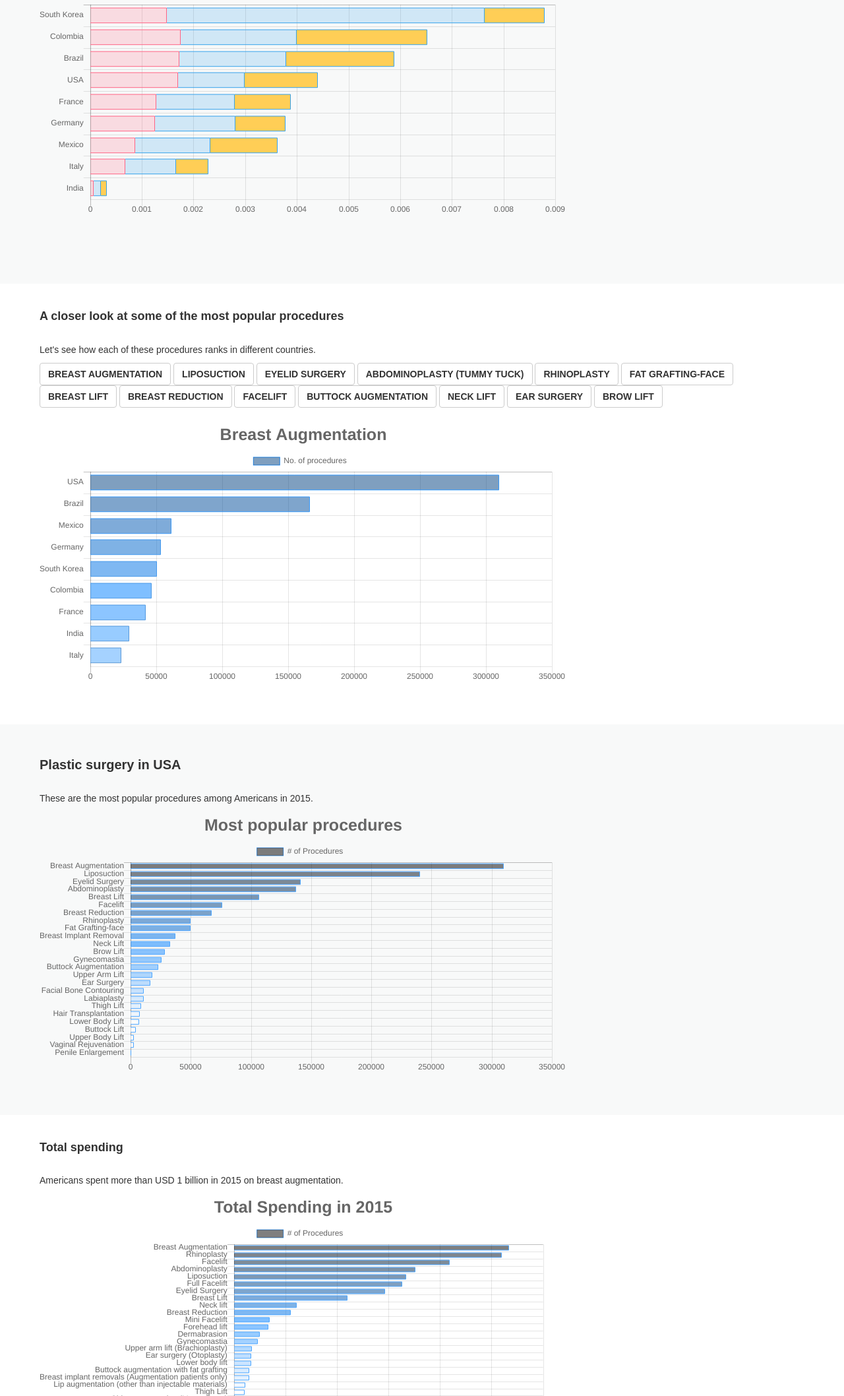
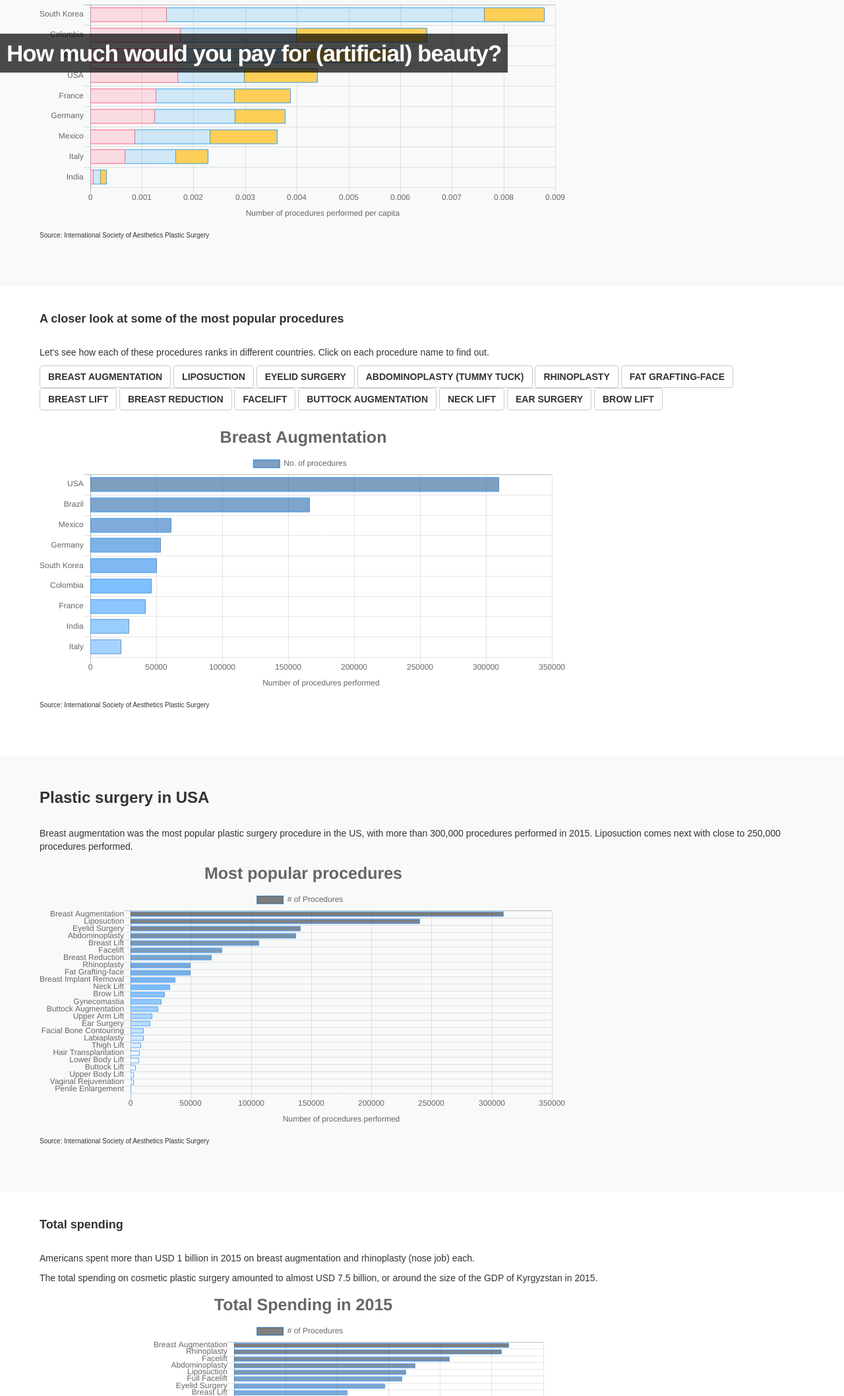
Before and after one commit to serlarusli/PlasticSurgery, a plain HTML site: page index.html in a window 1280 px wide. Shown: the part 684-2800 px from the top of the page at 66% size. Drawn offline with Linux system fonts and the light colour scheme.

Commit message:
Add files via upload

```diff
--- a/charts.js
+++ b/charts.js
@@ -1,5 +1,3 @@
-
-
 //Showing Overview Data
 var ctx1 = document.getElementById("firstChart");
 
@@ -113,10 +111,14 @@ function displaySummary() {
 	        		stacked: true,
 	        		ticks: {
 	        			beginAtZero:true
+	        		},
+	        		scaleLabel: {
+	            		display: true,
+	            		labelString: 'Number of procedures performed'
 	            	}
 	        	}],
 	            yAxes: [{
-	            	stacked: true,
+	            	stacked: true
 	            	}]
 	        }
 	        }
@@ -139,9 +141,9 @@ for (var key in sortPCData) {
 	idx++;
 };
 
-console.log(breastPCData);
-console.log(facePCData);
-console.log(othersPCData);
+//console.log(breastPCData);
+//console.log(facePCData);
+//console.log(othersPCData);
 
 function displaySummaryPC() {
 	var myGraph = new Chart(ctx1, {
@@ -239,6 +241,10 @@ function displaySummaryPC() {
 	        		stacked: true,
 	        		ticks: {
 	        			beginAtZero:true
+	        		},
+	        		scaleLabel: {
+	            		display: true,
+	            		labelString: 'Number of procedures performed per capita'
 	            	}
 	        	}],
 	            yAxes: [{
@@ -309,6 +315,10 @@ function displayProcedure(id) {
 	        		stacked: true,
 	        		ticks: {
 	        			beginAtZero:true
+	        		},
+	        		scaleLabel: {
+	            		display: true,
+	            		labelString: 'Number of procedures performed'
 	            	}
 	        	}],
 	            yAxes: [{
@@ -412,6 +422,10 @@ function displayUSAGraph() {
 	        		stacked: true,
 	        		ticks: {
 	        			beginAtZero:true
+	        		},
+	        		scaleLabel: {
+	            		display: true,
+	            		labelString: 'Number of procedures performed'
 	            	}
 	        	}],
 	            yAxes: [{
@@ -474,9 +488,13 @@ function displayUSAExp() {
 					'rgba(255, 255, 255, 0.5)',
 					'rgba(255, 255, 255, 0.5)',
 					'rgba(255, 255, 255, 0.5)',
+					'rgba(255, 255, 255, 0.5)',
+					'rgba(255, 255, 255, 0.5)',
 					'rgba(255, 255, 255, 0.5)'
 				],
 				borderColor: [
+					'rgba(77, 166, 255, 1)',
+					'rgba(77, 166, 255, 1)',
 					'rgba(77, 166, 255, 1)',
 					'rgba(77, 166, 255, 1)',
 					'rgba(77, 166, 255, 1)',
@@ -517,6 +535,10 @@ function displayUSAExp() {
 	        		stacked: true,
 	        		ticks: {
 	        			beginAtZero:true
+	        		},
+	        		scaleLabel: {
+	            		display: true,
+	            		labelString: 'Total spending (USD)'
 	            	}
 	        	}],
 	            yAxes: [{
--- a/index.html
+++ b/index.html
@@ -7,15 +7,9 @@
   </head>
 
   <body>
-    <!-- <div class = "bgimg">
-      <h1 class = "mainTitle">The Inside Job</h1>
-      <h3 class = "subtitle" >Just how much is the cost of beauty?</h3>
-    </div> -->
 
     <div class= "title">
-
       <img class = "titleImage" src="https://static.pexels.com/photos/28322/pexels-photo.jpg" alt="" />
-
       <h1 class = "mainTitle"><span>The Inside Job</span></h1>
 
       <br><br>
@@ -32,11 +26,11 @@
 
       <br>
 
-      <p>According to International Society of Aesthetics Plastic Surgery statistics, the US topped the chart in the total number of plastic surgery procedures performed in 2015. However, when the number of population is taken into account, South Korea had the highest number of plastic surgery procedures per capita.</p>
+      <p>According to International Society of Aesthetics Plastic Surgery statistics, the US topped the chart in the total number of plastic surgery with more than 1.4 million procedures performed in 2015. However, when the number of population is taken into account, South Korea had the highest number of plastic surgery procedures per capita (close to 0.009 per person).</p>
 
       <p>The survey looks at the number of plastic surgeries performed in nine countries in 2015.</p>
 
-      <p> Click below to explore... </p>
+      <p> Click the buttons below to explore. </p>
 
       <br>
 
@@ -47,12 +41,12 @@
 
       <div id="aligned">
         <div class="chart_container">
-            <canvas class = "one" id="firstChart"></canvas>
+          <canvas class = "one" id="firstChart"></canvas>
         </div>
-        <br><br>
-        <!-- <div class="chart_container">
-            <canvas class = "two" id="secondChart"></canvas>
-        </div> -->
+        <br>
+        <div class = "sources">
+          <p>Source: International Society of Aesthetics Plastic Surgery</p>
+        </div>
       </div>
     </div>
 
@@ -62,7 +56,7 @@
 
       <br>
 
-      <p>Let's see how each of these procedures ranks in different countries.</p>
+      <p>Let's see how each of these procedures ranks in different countries. Click on each procedure name to find out.</p>
 
       <button class = "procedure btn btn-default" id = "Breast Augmentation">Breast Augmentation</button>
       <button class = "procedure btn btn-default" id = "Liposuction">Liposuction</button>
@@ -83,6 +77,11 @@
 
       <canvas class = "one" id = "fourthChart"></canvas>
 
+      <br>
+
+      <div class = "sources">
+        <p>Source: International Society of Aesthetics Plastic Surgery</p>
+      </div>
     </div>
 
     <div class = "content partTwo">
@@ -90,9 +89,15 @@
 
       <br>
 
-      <p>These are the most popular procedures among Americans in 2015.</p>
+      <p>Breast augmentation was the most popular plastic surgery procedure in the US, with more than 300,000 procedures performed in 2015. Liposuction comes next with close to 250,000 procedures performed.</p>
 
       <canvas class = "one" id = "thirdChart"></canvas>
+
+      <br>
+
+      <div class = "sources">
+        <p>Source: International Society of Aesthetics Plastic Surgery</p>
+      </div>
 
     </div>
 
@@ -101,17 +106,28 @@
 
       <br>
 
-      <p>Americans spent more than USD 1 billion in 2015 on breast augmentation.</p>
+      <p>Americans spent more than USD 1 billion in 2015 on breast augmentation and rhinoplasty (nose job) each.</p>
+
+      <p>The total spending on cosmetic plastic surgery amounted to almost USD 7.5 billion, or around the size of the GDP of Kyrgyzstan in 2015.</p>
 
       <canvas class = "one" id = "fifthChart"></canvas>
+
+      <br>
+
+      <div class = "sources">
+        <p>Source: American Society of Plastic Surgeons</p>
+      </div>
 
     </div>
 
     <div class = "content partTwo">
       <h4><strong>The price tag for beauty</strong></h4>
-      <p>Name your price to see what you can afford.</p>
 
-      <br><br>
+      <br>
+
+      <p>How much does each procedure cost in the US? Use the price slider to find out what you can afford.</p>
+
+      <br>
 
       <section>
         <div class="filters filter-section">
@@ -125,13 +141,13 @@
                 <span class="btn btn-sm btn-default btn-filter" data-filter=".Other">Other</span>
               </div>
             </div>
-            <!--<div class="col-sm-4">
+            <!--HTML for sorting
+              <div class="col-sm-4">
               <span class="filter-label">Sort By:</span>
               <div class="btn-group" role="group" data-filter-group="size">
-                  <span class="btn btn-sm btn-default btn-filter is-checked" data-filter="">Any</span>
-                  <span class="btn btn-sm btn-default btn-filter" data-filter=".small">Price</span>
-                  <span class="btn btn-sm btn-default btn-filter" data-filter=".wide">Alphabet</span>
-                  <span class="btn btn-sm btn-default btn-filter" data-filter=".big">Body Part</span>
+                  <span class="btn btn-sm btn-default btn-filter is-checked" data-sort="">Any</span>
+                  <span class="btn btn-sm btn-default btn-filter" data-sort=".surgeryCost">Cost</span>
+                  <span class="btn btn-sm btn-default btn-filter" data-sort=".procedureName">Procedure Name</span>
               </div>
             </div>-->
           </div>
@@ -151,10 +167,14 @@
           </div>
 
         </div>
+
+        <br>
+
+        <div class = "sources">
+          <p>Source: American Society of Plastic Surgeons</p>
+        </div>
       </section>
     </div>
-
-<!--    <div class = "grid"></div> -->
 
     <script src = "Chart.bundle.min.js"></script>
     <script src = "jquery-3.1.1.min.js"></script>
--- a/script.js
+++ b/script.js
@@ -11,20 +11,30 @@ $('button.procedure').click(function() {
 	displayProcedure(id)
 });
 
+$.fn.digits = function(){
+    return this.each(function(){
+        $(this).text( $(this).text().replace(/(\d)(?=(\d\d\d)+(?!\d))/g, "$1,") );
+    })
+};
+
 function displayCost() {
 	console.log(costData);
 	$.each(costData, function(i, surgery) {
 		//$('div.gridTwo').append('<div class="gridTwo-item All '+ surgery.Part.replace(/\s+/g, '') +'"><h3>' + surgery.Procedures + '</h3><p>' + surgery.Cost + '</p></div>');
-		$('div.gridTwo').append('<div class="gridTwo-item All '+ surgery.Part.replace(/\s+/g, '') +'" data-cost="'+ surgery.Cost +'"><h3>' + surgery.Procedures + '</h3><p>' + surgery.Cost + '</p></div>');
+		$('div.gridTwo').append('<div class="gridTwo-item All '+ surgery.Part.replace(/\s+/g, '') +'" data-cost="'+ surgery.Cost +'"><h3 class = "procedureName">' + surgery.Procedures + '</h3><p class = "surgeryCost">' + surgery.Cost + '</p></div>');
 	});
+	$(".surgeryCost").digits();
 	$('.gridTwo').isotope({
 	  // options
 	  itemSelector: '.gridTwo-item',
 	  layoutMode: 'fitRows'
 	});
 
-}
+
+};
 
 displayCost();
 
+
+
 //$('button#USA').click(displayUSAGraph);
--- a/style.css
+++ b/style.css
@@ -4,7 +4,7 @@
 
 .mainTitle {
    position: absolute;
-   top: 400px;
+   top: 60%;
    left: 0;
    width: 100%;
 }
@@ -20,7 +20,7 @@
 
 .subtitle {
    position: absolute;
-   top: 600px;
+   top: 90%;
    right: 0;
    width: 100%;
 }
@@ -41,6 +41,11 @@
 
 .partTwo {
   background-color: #F8F9F9;
+}
+
+.sources {
+  text-align: left;
+  font-size: 10px;
 }
 
 * {
@@ -74,14 +79,6 @@ body {
     height: auto !important;
 }
 
-/*.mainTitle {
-    text-align: center;
-}
-
-.subtitle {
-    text-align: center;
-} */
-
 .sliders {
     padding: 15px 0 30px 0;
 }
@@ -112,17 +109,6 @@ body {
   float: left;
   text-align: center;
 }
-.item.round { border-radius: 35px; }
-.item.big.round { border-radius: 75px; }
-
-.item.red { background: #b0221b; }
-.item.blue { background: #2175b0; }
-.item.yellow { background: #e8ce3c; }
-
-.item.wide,
-.item.big { width: 150px; }
-.item.tall,
-.item.big { height: 150px; }
 
 .item .content {
   color: #fff;
@@ -142,8 +128,12 @@ div.gridTwo-item {
   color: #fff;
 }
 
-h3 {
+div.gridTwo-item h3 {
   font-size: 20px;
+}
+
+div.gridTwo-item p {
+  font-size: 25px;
 }
 
 .Breast {
```
Also changed, not shown: slider.js (+7 -1 lines). Lines whose indentation alone changed are shown as unchanged.
